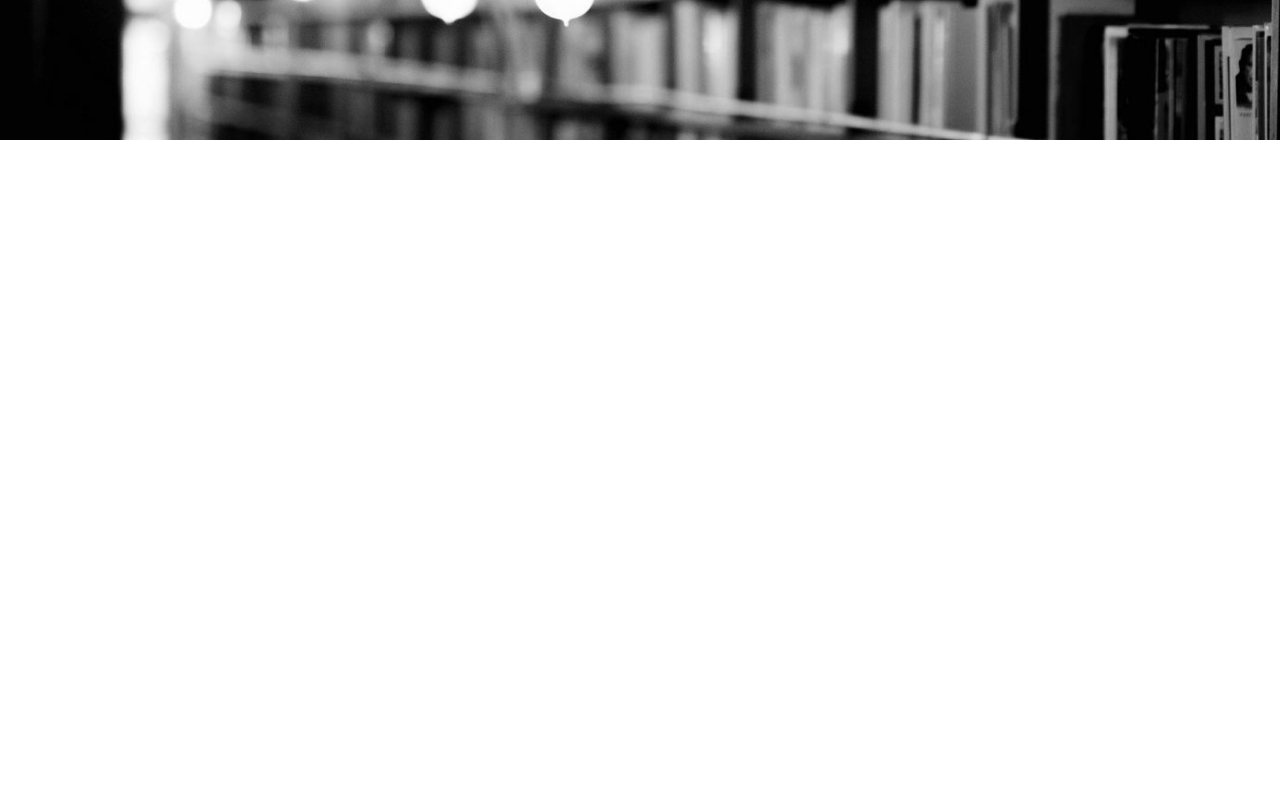
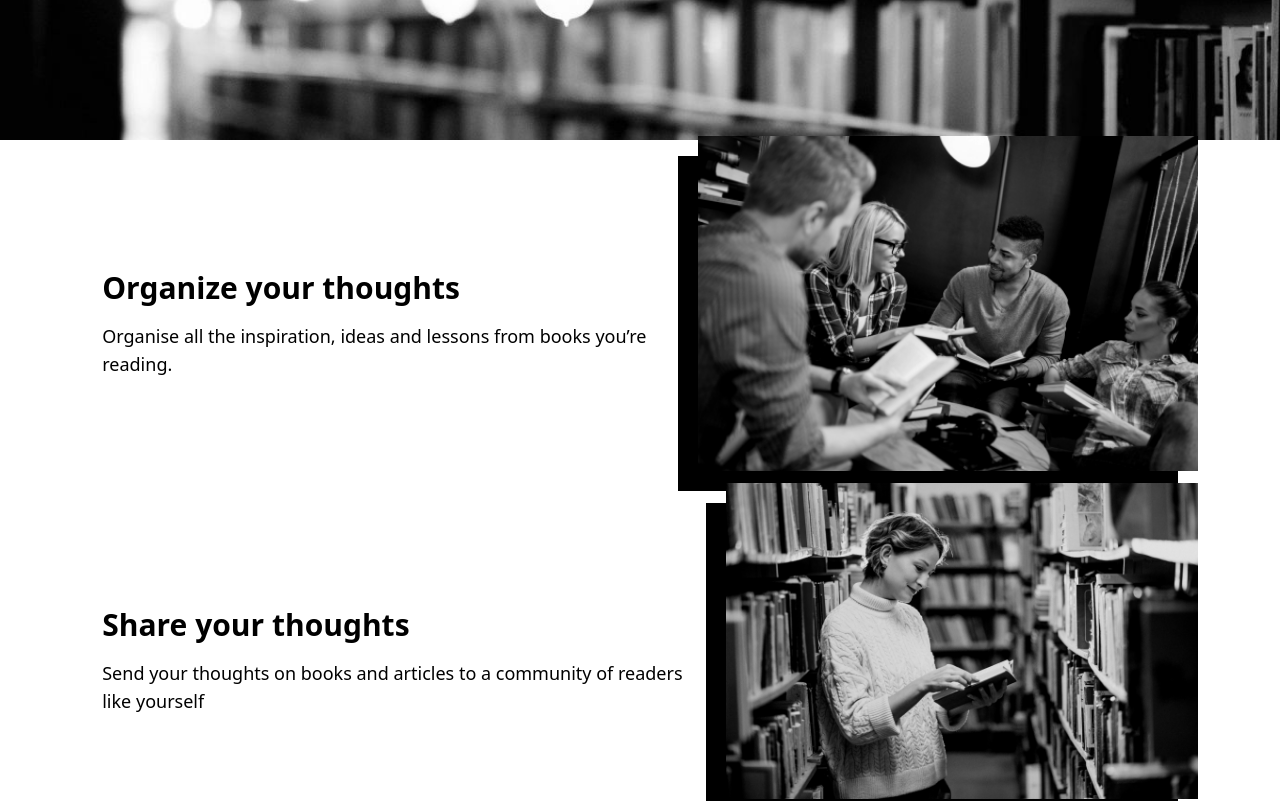
Before and after one commit to Nathaniyell/book-aha, a React (Create React App) app: page / in a window 1280 px wide. Shown: the part 660-1461 px from the top of the page. Before the commit the page ends 816 px from the top, so only its background shows below. Built offline with nearby package versions, Linux system fonts and the light colour scheme.

Commit message:
update sections component

```diff
--- a/src/components/FlexSection.jsx
+++ b/src/components/FlexSection.jsx
@@ -2,13 +2,13 @@ import React from 'react'
 
 const FlexSection = ({title, description, img, lgFlexDirection, smFlexDirection}) => {
   return (
-    <section className={`flex flex-${smFlexDirection} md:${lgFlexDirection} justify-between w-11/12 my-3`}>
+    <section className={`flex items-center flex-${smFlexDirection} md:${lgFlexDirection} justify-between w-11/12 my-3 mx-auto`}>
 <div>
-    <h1 className='text-black text-3xl font-bold'>{title}</h1>
-    <p className='text-xl'>{description}</p>
+    <h1 className='text-black text-3xl font-bold mb-4'>{title}</h1>
+    <p className='text-lg mb-2 md:mb-0'>{description}</p>
 </div>
-<div>
-    <img src={img} alt={title} />
+<div className='bg-black grid items-center w-1/2  place-items-center'>
+    <img className='w-full relative -top-5 left-5' src={img} alt={title} />
 </div>
     </section>
   )
--- a/src/home/Home.jsx
+++ b/src/home/Home.jsx
@@ -1,34 +1,49 @@
 import React from "react";
 import Navbar from "../components/Navbar";
-import img1 from '../assets/img1.png'
-import img2 from '../assets/img2.png'
-import img3 from '../assets/img3.png'
+import img1 from "../assets/img1.png";
+import img2 from "../assets/img2.png";
+import img3 from "../assets/img3.png";
+import FlexSection from "../components/FlexSection";
 
 const Home = () => {
-
   const data = [
     {
       title: "Organize your thoughts",
-        description: "Organise all the inspiration, ideas and lessons from books you’re reading.",
+      description:
+        "Organise all the inspiration, ideas and lessons from books you’re reading.",
       img: img2,
       smFlexDirection: "col",
-        lgFlexDirection: "row"
+      lgFlexDirection: "row",
     },
     {
       title: "Share your thoughts",
-        description: "Send your thoughts on books and articles to a community of readers like yourself",
+      description:
+        "Send your thoughts on books and articles to a community of readers like yourself",
       img: img1,
       smFlexDirection: "col-reverse",
-        lgFlexDirection: "row-reverse"
+      lgFlexDirection: "row-reverse",
     },
     {
       title: "Discover new content",
-        description: "Find book reviews, new books, events and more exciting content curated for you.",
+      description:
+        "Find book reviews, new books, events and more exciting content curated for you.",
       img: img3,
       smFlexDirection: "col",
-        lgFlexDirection: "row"
+      lgFlexDirection: "row",
     },
-    ]
+  ];
+
+  const sections = data.map((section) => {
+    return (
+      <FlexSection
+        title={section.title}
+        description={section.description}
+        img={section.img}
+        lgFlexDirection={section.lgFlexDirection}
+        smFlexDirection={section.smFlexDirection}
+      />
+    );
+  });
   return (
     <>
       <div className="relative bg-heroSection bg-auto bg-no-repeat h-screen">
@@ -36,13 +51,15 @@ const Home = () => {
         <div className="relative">
           <div className="w-[48%] bg-black md:w-1/4 text-white absolute top-24 md:top-20 right-52 p-2">
             <h1 className="font-bold w-full relative text-[30px]">
-              <span className="relative -right-36">Share thoughts from</span> <br /><span className="relative -right-60">books you love</span>
+              <span className="relative -right-36">Share thoughts from</span>{" "}
+              <br />
+              <span className="relative -right-60">books you love</span>
             </h1>
           </div>
         </div>
       </div>
       <section className="bg-white w-11/12 mx-auto my-4 h-full">
-
+        {sections}
       </section>
     </>
   );
```
Lines whose indentation alone changed are shown as unchanged.
